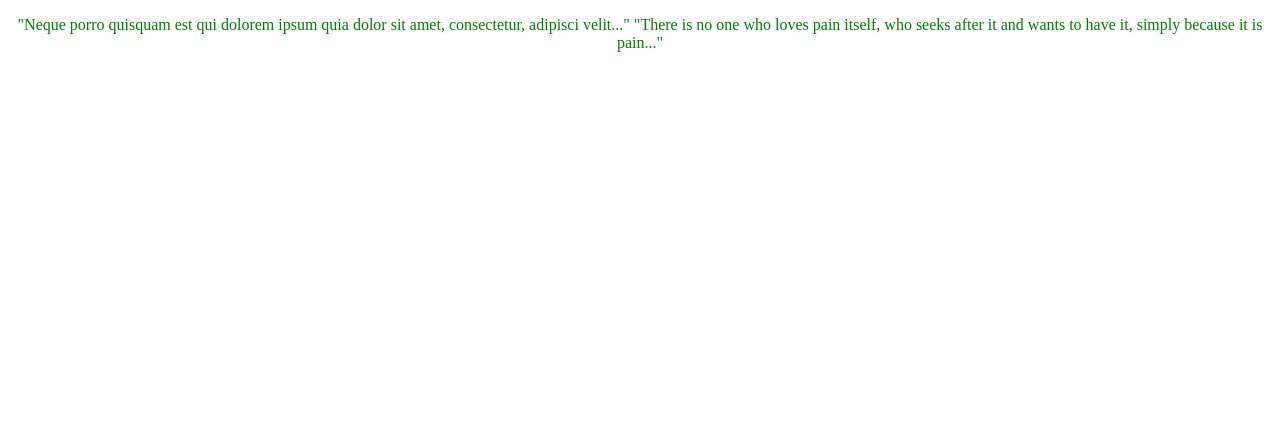
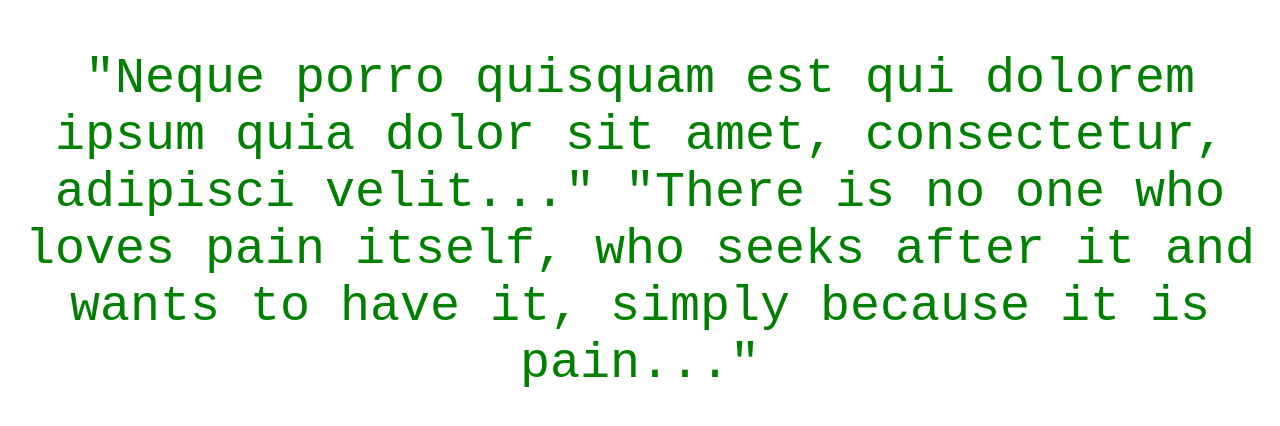
Before and after one commit to androidice/html-css, a plain HTML site: page demos/text-formatting/index.html in a window 1280 px wide. Drawn offline with Linux system fonts and the light colour scheme.

Commit message:
update working with fonts

```diff
--- a/demos/text-formatting/index.html
+++ b/demos/text-formatting/index.html
@@ -7,7 +7,17 @@
         p {
             color: green;
             text-align: center;
+            font-size: 50px;
+            font-family: "Courier New", "lucida Console", monospace
         }
+        /*
+            font family
+                Generic
+                    Serif
+                    San-Serif
+                    monospace
+                Specific family
+        */
     </style>
     <body>
         <p>
```
